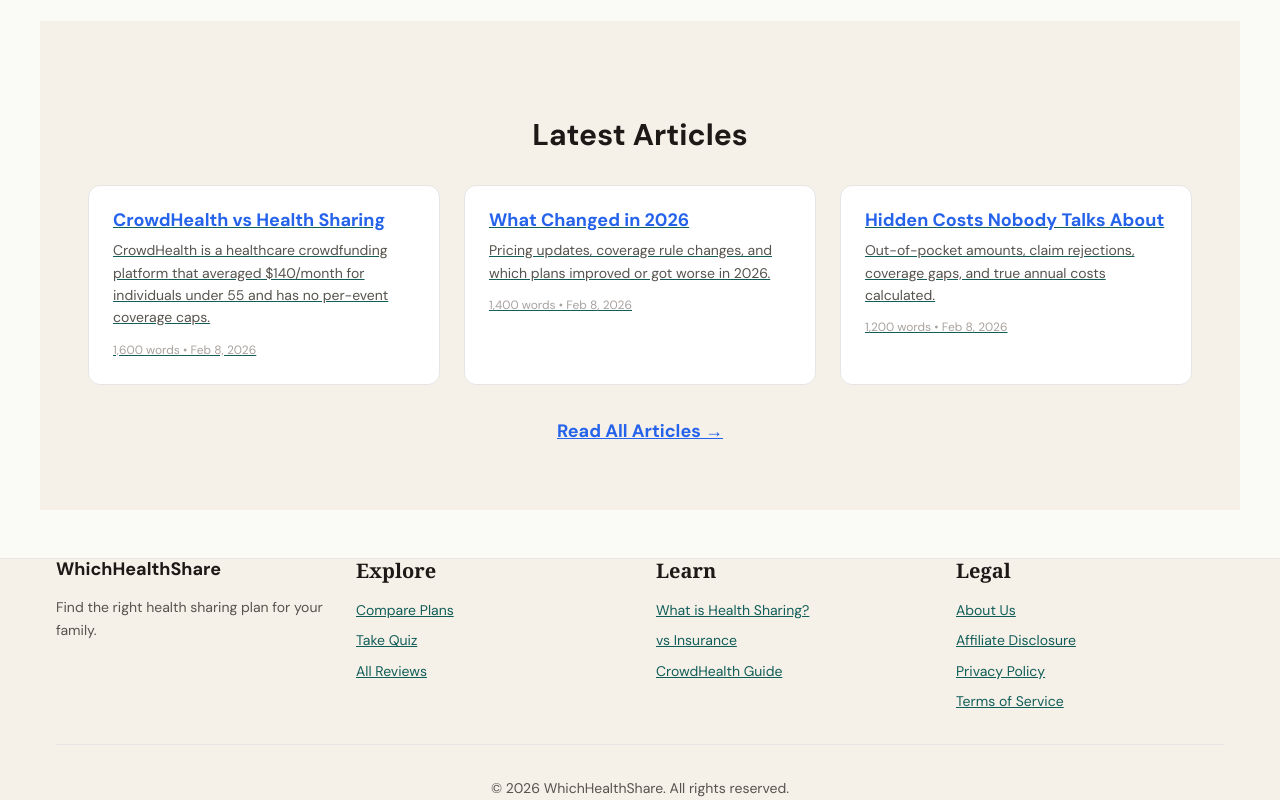
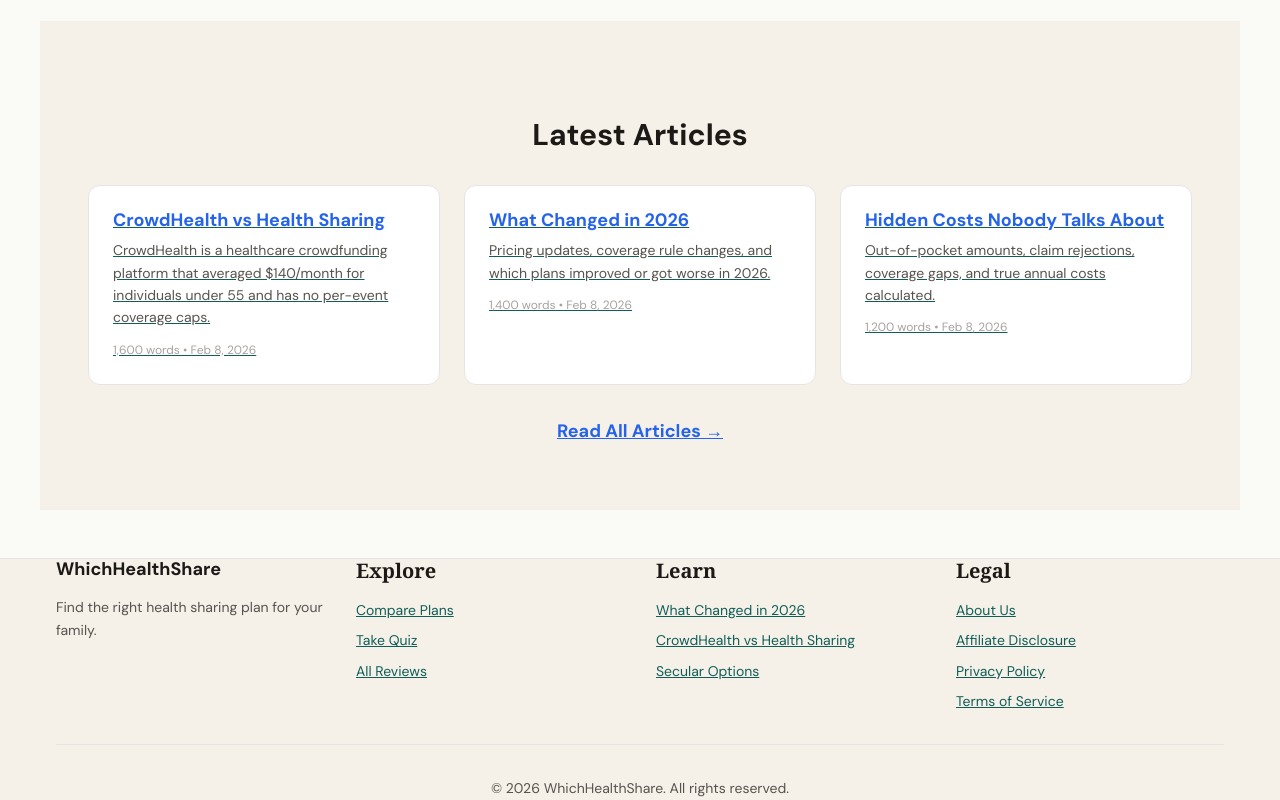
Before and after one commit to toddp1985/whichhealthshare, a Next.js app: page / in a window 1280 px wide. Shown: the part 4014-4814 px from the top of the page. Built offline with nearby package versions, Linux system fonts and the light colour scheme.

Commit message:
fix: Remove broken /answers/ links from footer, map to actual blog posts

```diff
--- a/src/components/layout/Footer.tsx
+++ b/src/components/layout/Footer.tsx
@@ -37,18 +37,18 @@
             <h4 className="font-bold mb-4">Learn</h4>
             <ul className="space-y-2 text-sm">
               <li>
-                <Link href="/answers/what-is-health-sharing" className="text-[var(--color-primary)] hover:underline">
-                  What is Health Sharing?
+                <Link href="/blog/2026-health-sharing-what-changed" className="text-[var(--color-primary)] hover:underline">
+                  What Changed in 2026
                 </Link>
               </li>
               <li>
-                <Link href="/answers/vs-insurance" className="text-[var(--color-primary)] hover:underline">
-                  vs Insurance
+                <Link href="/blog/crowdhealth-vs-health-sharing" className="text-[var(--color-primary)] hover:underline">
+                  CrowdHealth vs Health Sharing
                 </Link>
               </li>
               <li>
-                <Link href="/answers/crowdhealth-vs-health-sharing" className="text-[var(--color-primary)] hover:underline">
-                  CrowdHealth Guide
+                <Link href="/blog/non-religious-health-sharing-options" className="text-[var(--color-primary)] hover:underline">
+                  Secular Options
                 </Link>
               </li>
             </ul>
```
